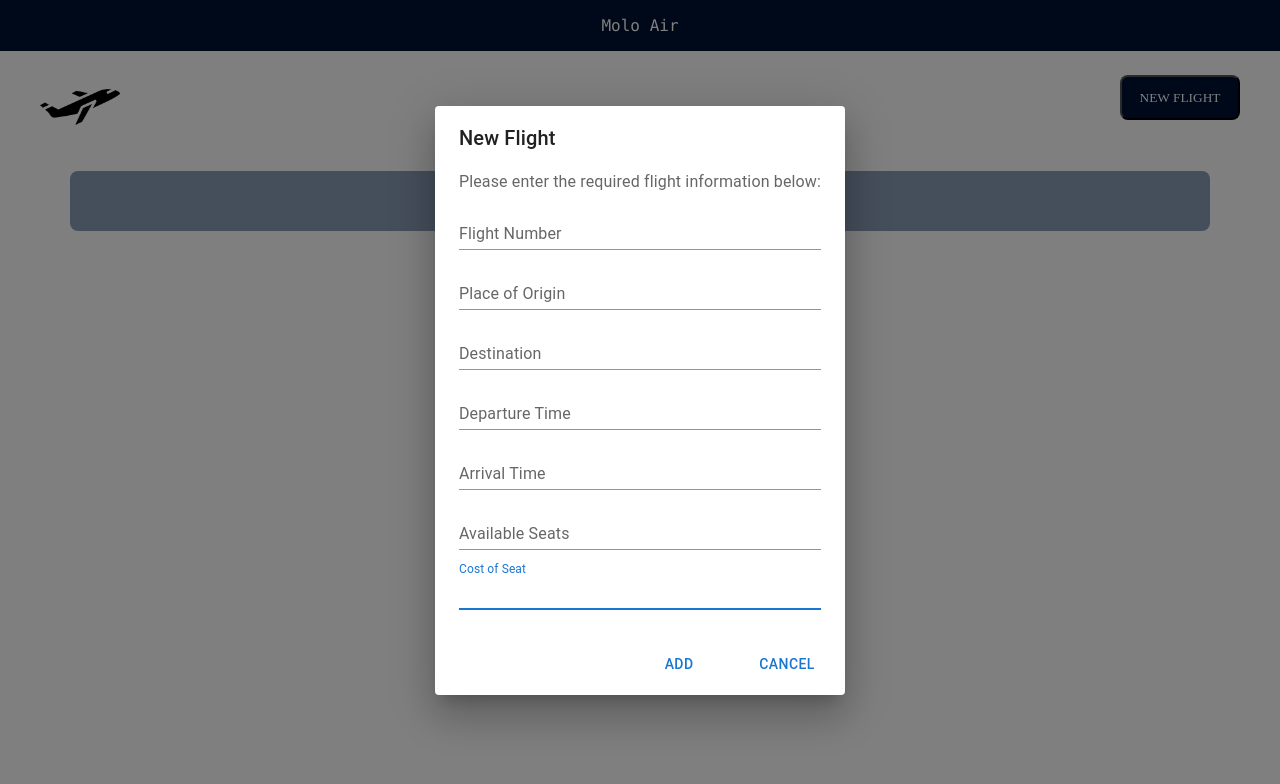
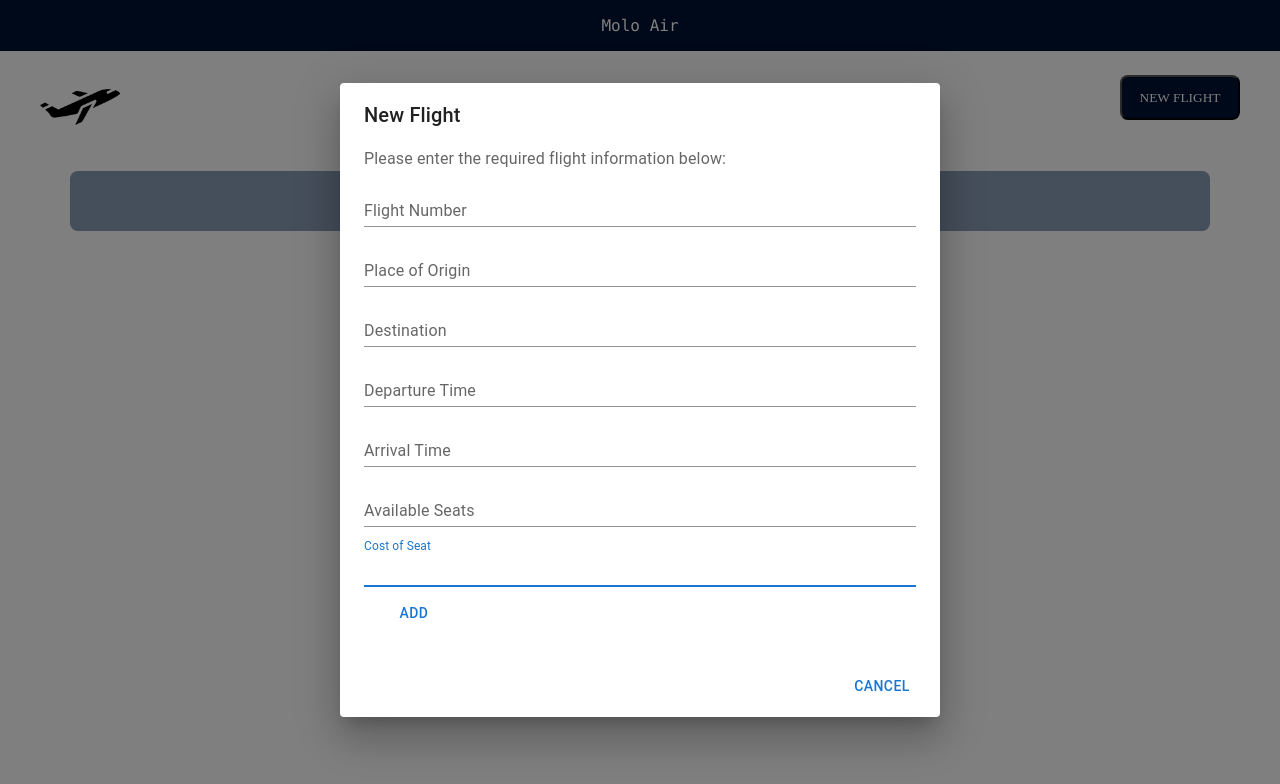
Before and after one commit to nobubelempande/new-app, a React (Create React App) app: page / in a window 1280 px wide. Both pictures are taken after a click on the button "NEW FLIGHT". Shown: the top 784 px of the page. Built offline with nearby package versions, Linux system fonts and the light colour scheme; no server answers.

Commit message:
changed something

```diff
--- a/src/components/Flights.jsx
+++ b/src/components/Flights.jsx
@@ -18,7 +18,7 @@ export default function Flights({flights}){
 
          <div>
          <h1 className="flightOrigin">{flights.origin}</h1>
-         <h2> {formatDate(flights.departureTime)} </h2>
+         <h2> {(flights.departureTime)} </h2>
          </div>
 
          <div className="checking">
@@ -29,7 +29,7 @@ export default function Flights({flights}){
 
          <div>
          <h1 className="flightDestination">{flights.destination}</h1>
-         <h2> {formatDate(flights.arrivalTime)} </h2>
+         <h2> {(flights.arrivalTime)} </h2>
          </div>
 
          <div>
--- a/src/components/NewBooking.jsx
+++ b/src/components/NewBooking.jsx
@@ -2,8 +2,8 @@ import React from "react";
 import Accordion from "@mui/material/Accordion";
 import AccordionSummary from "@mui/material/AccordionSummary";
 import AccordionDetails from "@mui/material/AccordionDetails";
-import Typography from "@mui/material/Typography";
-import { Button, Dialog, DialogActions, DialogContent, DialogContentText, DialogTitle, FormGroup, TextField } from '@mui/material';
+
+import { Button, FormGroup, TextField } from '@mui/material';
 
 export default function NewBooking(){
 return(
--- a/src/components/NewFlight.jsx
+++ b/src/components/NewFlight.jsx
@@ -5,13 +5,13 @@ import { Buffer } from 'buffer';
 import picture from '../flight.png'
 
 export default function NewFlight(){
-    const [flightNumber, setFlightNumber] = useState("");
-    const [origin, setOrigin] = useState("");
-    const [destination, setDestination] = useState("");
-    const [departureTime, setDepartureTime] = useState("");
-    const [arrivalTime, setArrivalTime] = useState("");
-    const [seatsAvailable, setSeatsAvailable] = useState("");
-    const [seatCost, setSeatCost] = useState("");
+    const [flightNumber, setFlightNumber] = useState('');
+    const [origin, setOrigin] = useState('');
+    const [destination, setDestination] = useState('');
+    const [departureTime, setDepartureTime] = useState('');
+    const [arrivalTime, setArrivalTime] = useState('');
+    const [seatsAvailable, setSeatsAvailable] = useState('');
+    const [seatCost, setSeatCost] = useState('');
 
     const [open, setOpen] = useState(false);
     const dialogOpen = () => {
@@ -38,6 +38,11 @@ export default function NewFlight(){
         });
     }
 
+    const handleSubmit = (e) => {
+        e.preventDefault();
+        addFlight(flightNumber,origin, destination,departureTime,arrivalTime,seatsAvailable,seatCost);
+     };
+
     return(
         <div>
              <div className="moloButton">
@@ -58,7 +63,7 @@ export default function NewFlight(){
                         Please enter the required flight information below:
                     </DialogContentText>
 
-                    <FormGroup>
+                    <form onSubmit={handleSubmit}>
                         <TextField autoFocus margin="dense" label="Flight Number" type="text" fullWidth variant="standard"
                             onChange = {x => {
                                 setFlightNumber(x.target.value);
@@ -94,11 +99,11 @@ export default function NewFlight(){
                                 setSeatCost(x.target.value);
                             }}
                         />
-                    </FormGroup>
+                        <Button type="submit" variant="text" >Add</Button>
+                    </form>
                 </DialogContent>
 
                 <DialogActions>
-                    <Button variant="text" onClick={addFlight}>Add</Button>
                     <Button variant="text" onClick={dialogClose}>Cancel</Button>
                 </DialogActions>
             </Dialog>
```
Also changed, not shown: src/services/FlightsService.js (added, +8 -0 lines).
